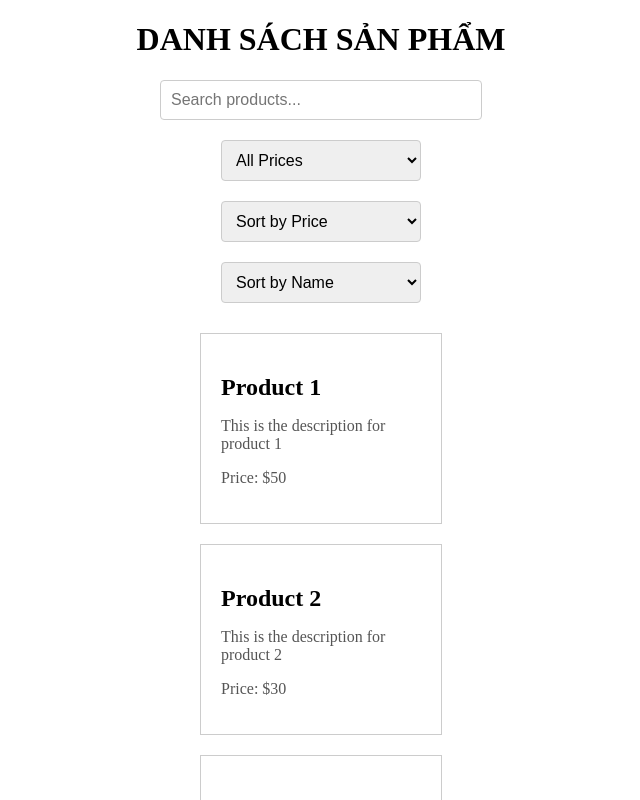
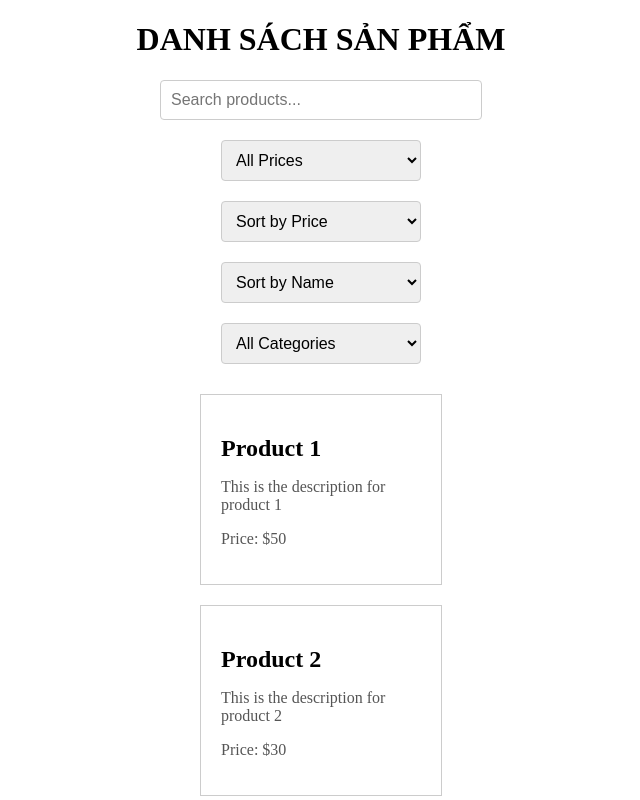
Before and after one commit to Tubuixuan/ung-dung-hien-thi-danh-sach-san-pham, a React (Create React App) app: page / in a window 1280 px wide. Shown: the top 800 px of the page, without its empty margins (319-959 px from the left). Built offline with nearby package versions, Linux system fonts and the light colour scheme.

Commit message:
+ Lọc theo danh mục (category)

```diff
--- a/src/App.css
+++ b/src/App.css
@@ -39,6 +39,15 @@
 }
 
 .name-sort-order {
+  padding: 10px;
+  margin-bottom: 20px;
+  width: 200px;
+  font-size: 1em;
+  border: 1px solid #ccc;
+  border-radius: 4px;
+}
+
+.category-filter {
   /* THÊM MỚI */
   padding: 10px; /* THÊM MỚI */
   margin-bottom: 20px; /* THÊM MỚI */
--- a/src/ProductList.js
+++ b/src/ProductList.js
@@ -6,7 +6,8 @@ const ProductList = () => {
   const [searchTerm, setSearchTerm] = useState("");
   const [priceFilter, setPriceFilter] = useState("");
   const [sortOrder, setSortOrder] = useState("");
-  const [nameSortOrder, setNameSortOrder] = useState(""); // THÊM MỚI
+  const [nameSortOrder, setNameSortOrder] = useState("");
+  const [categoryFilter, setCategoryFilter] = useState(""); // THÊM MỚI
 
   const products = [
     {
@@ -14,44 +15,51 @@ const ProductList = () => {
       name: "Product 1",
       description: "This is the description for product 1",
       price: 50,
-    },
+      category: "Electronics",
+    }, // THÊM MỚI
     {
       id: 2,
       name: "Product 2",
       description: "This is the description for product 2",
       price: 30,
-    },
+      category: "Books",
+    }, // THÊM MỚI
     {
       id: 3,
       name: "Product 3",
       description: "This is the description for product 3",
       price: 20,
-    },
+      category: "Clothing",
+    }, // THÊM MỚI
     {
       id: 4,
       name: "Product 4",
       description: "This is the description for product 4",
       price: 60,
-    },
+      category: "Electronics",
+    }, // THÊM MỚI
     {
       id: 5,
       name: "Product 5",
       description: "This is the description for product 5",
       price: 40,
-    },
+      category: "Books",
+    }, // THÊM MỚI
     {
       id: 6,
       name: "Product 6",
       description: "This is the description for product 6",
       price: 70,
-    },
+      category: "Clothing",
+    }, // THÊM MỚI
   ];
 
   const filteredProducts = products
     .filter(
       (product) =>
         product.name.toLowerCase().includes(searchTerm.toLowerCase()) &&
-        (priceFilter === "" || product.price <= parseInt(priceFilter))
+        (priceFilter === "" || product.price <= parseInt(priceFilter)) &&
+        (categoryFilter === "" || product.category === categoryFilter) // THÊM MỚI
     )
     .sort((a, b) => {
       if (sortOrder === "asc") return a.price - b.price;
@@ -59,11 +67,10 @@ const ProductList = () => {
       return 0;
     })
     .sort((a, b) => {
-      // THÊM MỚI
-      if (nameSortOrder === "asc") return a.name.localeCompare(b.name); // THÊM MỚI
-      if (nameSortOrder === "desc") return b.name.localeCompare(a.name); // THÊM MỚI
-      return 0; // THÊM MỚI
-    }); // THÊM MỚI
+      if (nameSortOrder === "asc") return a.name.localeCompare(b.name);
+      if (nameSortOrder === "desc") return b.name.localeCompare(a.name);
+      return 0;
+    });
 
   return (
     <div className="product-list">
@@ -93,16 +100,26 @@ const ProductList = () => {
         <option value="asc">Price: Low to High</option>
         <option value="desc">Price: High to Low</option>
       </select>
+      <select
+        value={nameSortOrder}
+        onChange={(e) => setNameSortOrder(e.target.value)}
+        className="name-sort-order"
+      >
+        <option value="">Sort by Name</option>
+        <option value="asc">Name: A to Z</option>
+        <option value="desc">Name: Z to A</option>
+      </select>
       <select // THÊM MỚI
-        value={nameSortOrder} // THÊM MỚI
-        onChange={(e) => setNameSortOrder(e.target.value)} // THÊM MỚI
-        className="name-sort-order" // THÊM MỚI
+        value={categoryFilter} // THÊM MỚI
+        onChange={(e) => setCategoryFilter(e.target.value)} // THÊM MỚI
+        className="category-filter" // THÊM MỚI
       >
         {" "}
         {/* THÊM MỚI */}
-        <option value="">Sort by Name</option> {/* THÊM MỚI */}
-        <option value="asc">Name: A to Z</option> {/* THÊM MỚI */}
-        <option value="desc">Name: Z to A</option> {/* THÊM MỚI */}
+        <option value="">All Categories</option> {/* THÊM MỚI */}
+        <option value="Electronics">Electronics</option> {/* THÊM MỚI */}
+        <option value="Books">Books</option> {/* THÊM MỚI */}
+        <option value="Clothing">Clothing</option> {/* THÊM MỚI */}
       </select>{" "}
       {/* THÊM MỚI */}
       {filteredProducts.length > 0 ? (
```
